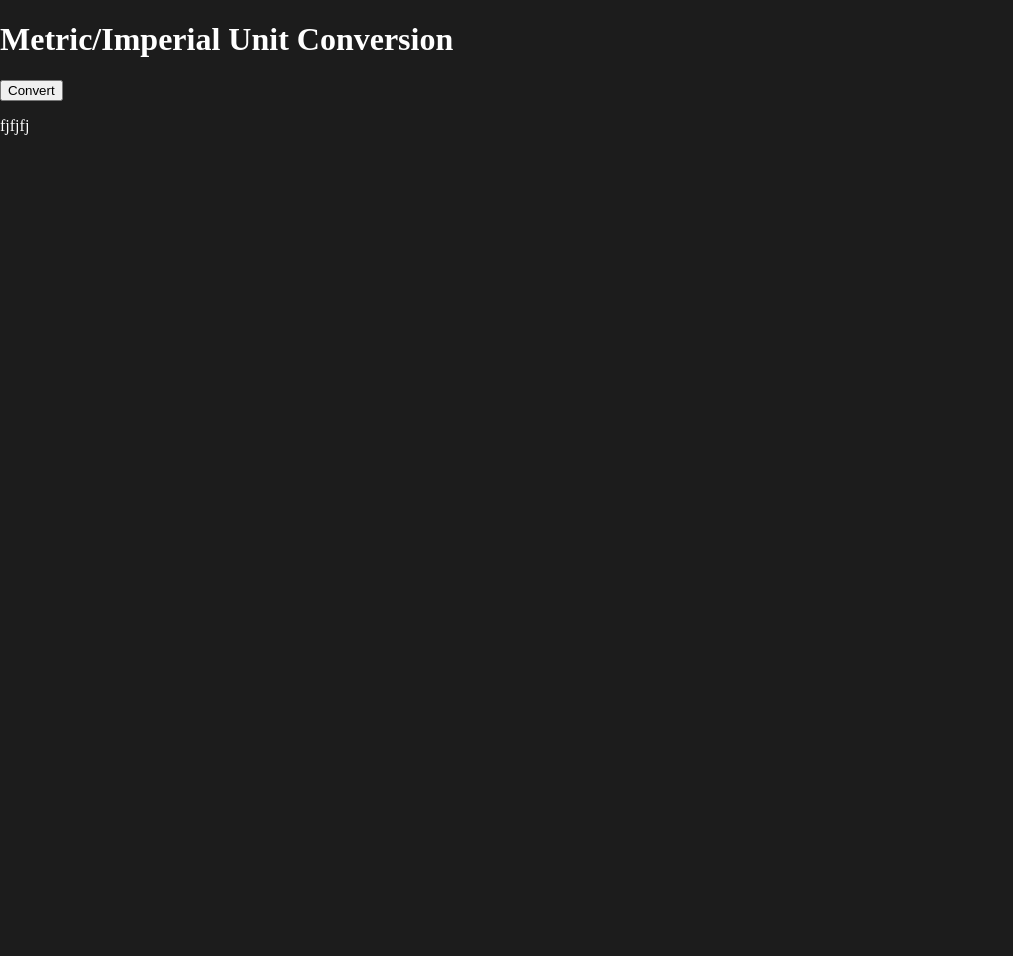
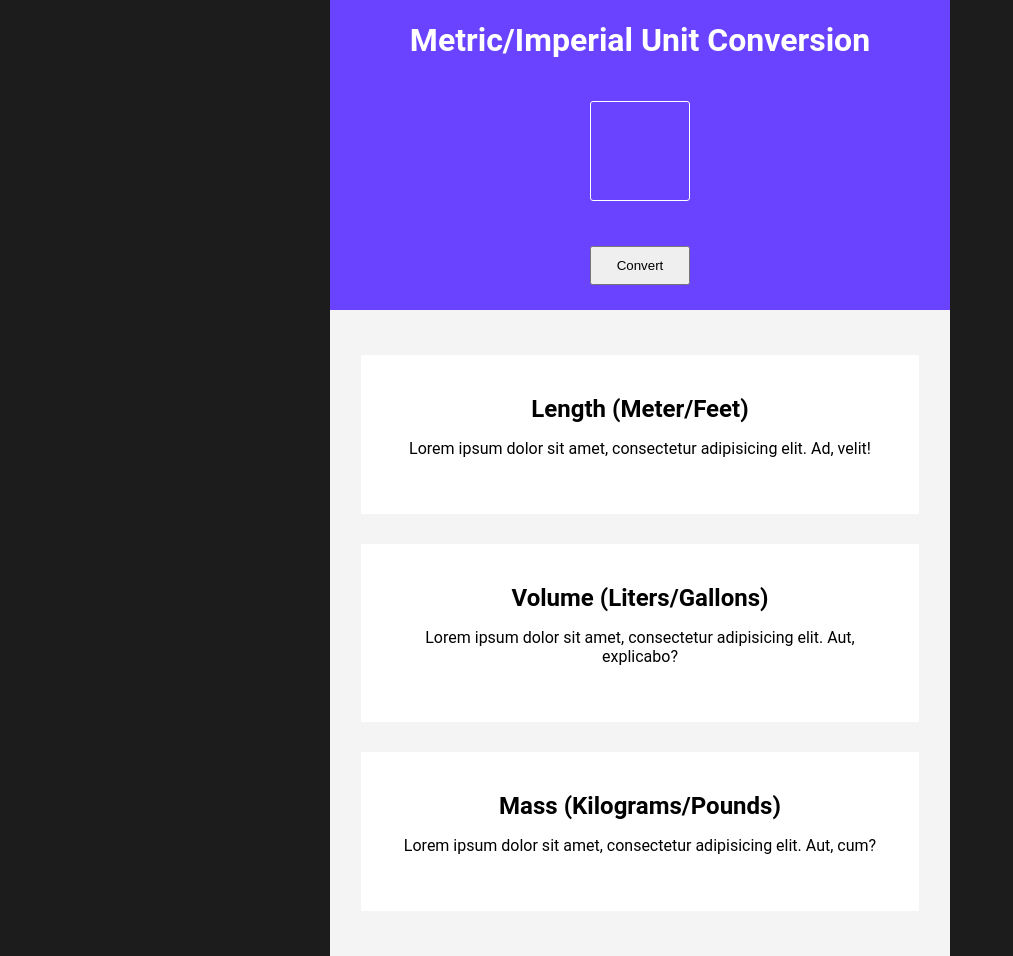
Before and after one commit to DeltaCharlieLema/UnitConverter, a website: page index.html in a window 1280 px wide. Shown: the whole page, without its empty margins (0-1013 px from the left). Before the commit the page ends 800 px from the top, so only its background shows below. Drawn offline with Linux system fonts and the light colour scheme.

Commit message:
created basic css & html backbone

```diff
--- a/css/style.css
+++ b/css/style.css
@@ -1,6 +1,8 @@
     :root {
         --background-color: #1c1c1c;
         --h1-text: #fff;
+        --header-color: #6943FF;
+        --result-color: #F4F4F4;
     }
 
     *{
@@ -8,10 +10,60 @@
     }
     body {
         margin: 0;
+        display: flex;
+        flex-direction: column;
+        align-items: center;
         background-color: var(--background-color);
+        font-family: 'Roboto', sans-serif;
     }
     main{
-    color: var(--h1-text)
+        color: var(--h1-text);
+        min-width: 40%;
+    }
+    .header{
+        display: flex;
+        flex-direction: column;
+        align-items: center;
+        background-color: var(--header-color);
+        margin: 0;
+    }
+    #main-output{
+        height: 100px;
+        width: 100px;
+        border: solid 1px var(--h1-text);
+        border-radius: 3px;
+        margin: 20px;
+        background: none;
+        text-align: center;
+        font-size: 50px;
+        color: var(--h1-text);
+    }
+    #convert{
+        padding: 10px 25px;
+        margin: 25px;
+    }
+    #container{
+        color: black;
+        display: flex;
+        flex-direction: column;
+        align-items: center;
+        background-color: var(--result-color);
+        margin: 0;
+        padding: 30px 0;
+    }
+    .result{
+        display: flex;
+        flex-direction: column;
+        background: white;
+        align-items: center;
+        justify-content: center;
+        text-align: center;
+        width: 90%;
+        margin: 15px;
+        padding: 40px;
+    }
+    li h2{
+        margin: 0;
     }
     ul{
         padding: 0;
--- a/index.html
+++ b/index.html
@@ -7,18 +7,25 @@
 </head>
 <body>
     <main>
-        <h1>Metric/Imperial Unit Conversion</h1>
-        <output id="main-output"></output>
-        <input id="convert" type="button" value="Convert">
-        <ul>
-            <li id="result length">fjfjfj
-                <h2 class="description"></h2>
+        <div class="header">
+            <h1>Metric/Imperial Unit Conversion</h1>
+            <input type="text" id="main-output"></input>
+
+            <input id="convert" type="button" value="Convert">
+        </div>
+        <ul id="container">
+            <li class="result length">
+                <h2 class="description">Length (Meter/Feet)</h2>
+                <p>Lorem ipsum dolor sit amet, consectetur adipisicing elit. Ad, velit!</p>
             </li>
-            <li id="result volume">
-                <h2 class="description"></h2>
+            <li class="result volume">
+                <h2 class="description">Volume (Liters/Gallons)
+                </h2>
+                <p>Lorem ipsum dolor sit amet, consectetur adipisicing elit. Aut, explicabo?</p>
             </li>
-            <li id="result mass">
-                <h2 class="description"></h2>
+            <li class="result mass">
+                <h2 class="description">Mass (Kilograms/Pounds)</h2>
+                <p>Lorem ipsum dolor sit amet, consectetur adipisicing elit. Aut, cum?</p>
             </li>
         </ul>
     </main>
```
Lines whose indentation alone changed are shown as unchanged.
